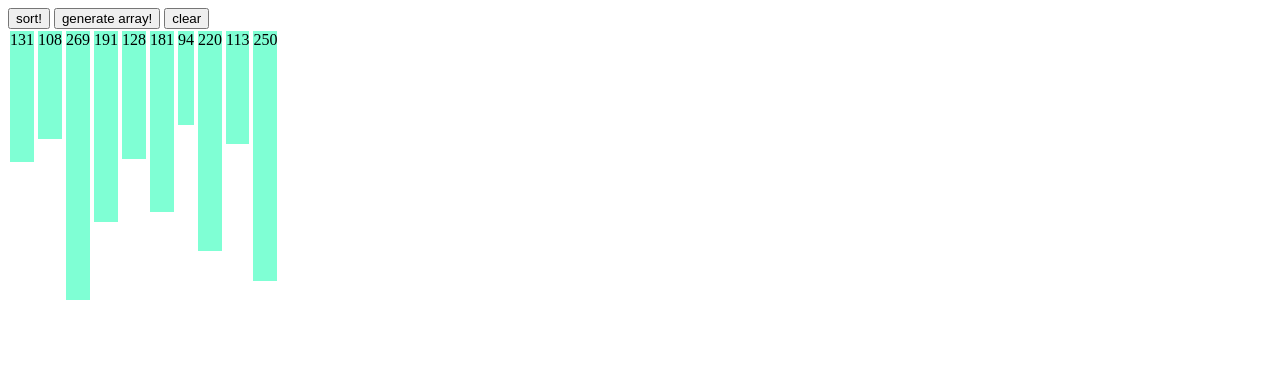
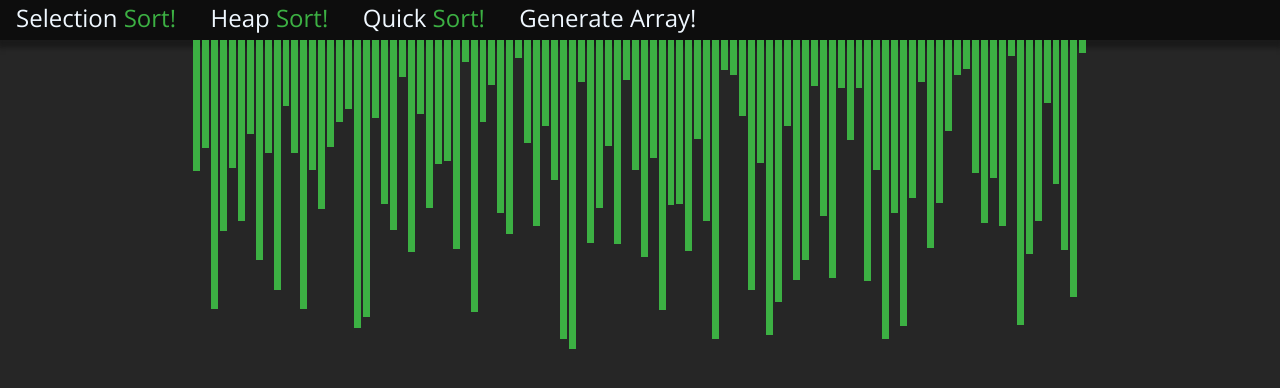
Before and after one commit to neilalden/sorting-visualization, a plain HTML site: page index.html in a window 1280 px wide. Drawn offline with nearby package versions, Linux system fonts and the light colour scheme.

Commit message:
Message (almost done)

```diff
--- a/index.css
+++ b/index.css
@@ -1,7 +1,42 @@
+body {
+	font-size: 10px;
+	background-color: #262626;
+	height: 100vh;
+	margin: 0;
+	padding: 0;
+	border: 0;
+}
+nav {
+	background-color: #0d0d0d;
+	box-shadow: 0 5px 5px 3px #1a1a1a;
+	width: 100vw;
+	height: 5vh;
+}
+span {
+	color: #3cb043;
+}
+.button {
+	font-family: "Open Sans", sans-serif;
+	font-size: 3vh;
+	background-color: transparent;
+	color: aliceblue;
+	border: none;
+	margin: 0 10px;
+	outline: none;
+	cursor: pointer;
+	transition: 0.2s;
+}
+.button:hover {
+	font-size: 3.1vh;
+}
 .arrayBar {
-	background-color: aquamarine;
-	margin: 2px;
+	background-color: #3cb043;
+	width: 2.5vw;
+	margin: 0 1px;
 	display: inline-block;
 }
-#comtainer {
+#container {
+	display: flex;
+	width: 70vw;
+	margin: 0 auto;
 }
--- a/index.html
+++ b/index.html
@@ -5,12 +5,22 @@
 		<meta name="viewport" content="width=device-width, initial-scale=1.0" />
 		<meta http-equiv="X-UA-Compatible" content="ie=edge" />
 		<link rel="stylesheet" href="index.css" />
+		<link rel="preconnect" href="https://fonts.gstatic.com" />
+		<link
+			href="https://fonts.googleapis.com/css2?family=Open+Sans&display=swap"
+			rel="stylesheet"
+		/>
 		<title>Sorting Visualization!</title>
 	</head>
 	<body>
-		<button id="quickSortBtn">sort!</button>
-		<button id="generateArrayBtn">generate array!</button>
-		<button id="clearBtn">clear</button>
+		<nav>
+			<button id="selectionSortBtn" class="button">
+				Selection <span>Sort!</span>
+			</button>
+			<button id="heapSortBtn" class="button">Heap <span>Sort!</span></button>
+			<button id="quickSortBtn" class="button">Quick <span>Sort!</span></button>
+			<button id="generateArrayBtn" class="button">Generate Array!</button>
+		</nav>
 		<div id="container"></div>
 	</body>
 	<script src="index.js"></script>
--- a/index.js
+++ b/index.js
@@ -1,22 +1,21 @@
 var ARRAY = [];
+const SIZE = 100;
 const CONTAINER = document.getElementById("container");
 
 //sort button
-const quickSortBtn = document.getElementById("quickSortBtn");
-quickSortBtn.addEventListener("click", () => {
-	sort();
+const selectionSortBtn = document.getElementById("selectionSortBtn");
+selectionSortBtn.addEventListener("click", () => {
+	selectionSort();
 });
 //generate button
 const generateArrayBtn = document.getElementById("generateArrayBtn");
 generateArrayBtn.addEventListener("click", () => {
+	clearDisplayArray();
 	ARRAY = [];
+
 	var arr = generateArray();
 	displayArray(CONTAINER, arr);
 });
-//clear button
-document
-	.getElementById("clearBtn")
-	.addEventListener("click", clearDisplayArray);
 //app onLoad
 window.onload = () => {
 	const arr = generateArray();
@@ -24,7 +23,8 @@ window.onload = () => {
 };
 
 function generateArray() {
-	const size = 10;
+	window.clearTimeout();
+	const size = SIZE;
 	for (let i = 0; i < size; i++) {
 		ARRAY.push(Math.floor(Math.random() * 300) + 10);
 	}
@@ -34,13 +34,8 @@ function generateArray() {
 function displayArray(CONTAINER, ARRAY) {
 	for (let i = 0; i < ARRAY.length; i++) {
 		CONTAINER.innerHTML +=
-			"<div id='" +
-			i +
-			"' class='arrayBar' style='height:" +
-			ARRAY[i] +
-			"px'>" +
-			ARRAY[i] +
-			"</div>";
+			"<div id='" + i + "' class='arrayBar' style='height:" + ARRAY[i] + "px'>";
+		("</div>");
 	}
 }
 
@@ -48,35 +43,62 @@ function clearDisplayArray() {
 	for (let i = 0; i < ARRAY.length; i++) {
 		document.getElementById(i).remove();
 	}
-	console.log(ARRAY);
 }
-function sort() {
+function selectionSort() {
 	for (let i = 0; i < ARRAY.length; i++) {
 		for (let j = 0; j < ARRAY.length; j++) {
 			setTimeout(() => {
 				if (ARRAY[i] > ARRAY[j]) {
+					animateSwap(i, j);
+				} else {
+				}
+			}, i * 50);
+		}
+	}
+}
+
+function animateSwap(i, j) {
+	const barI = document.getElementById(i);
+	//const barJ = document.getElementById(j);
+
+	barI.style.backgroundColor = "red";
+	//barJ.style.backgroundColor = "blue";
+
 	var temp = ARRAY[i];
 	ARRAY[i] = ARRAY[j];
 	ARRAY[j] = temp;
-					animate(i, j);
-				} else {
-					animate(i, j);
-				}
-			}, i * 1000);
-		}
-	}
+	clearDisplayArray();
+	displayArray(CONTAINER, ARRAY);
 	console.log(ARRAY);
 }
-
+function animateFinish() {
+	for (let i = 0; i < ARRAY.length; i++) {
+		const barI = document.getElementById(i);
+		setTimeout(() => {
+			barI.style.backgroundColor = "yellow";
+		}, i * 500);
+	}
+	console.log(ARRAY, "end");
+}
+/*
 function animate(indexI, indexJ) {
+	setTimeout(() => {
 		const barI = document.getElementById(indexI);
 		barI.style.backgroundColor = "red";
 		const barJ = document.getElementById(indexJ);
 		barJ.style.backgroundColor = "blue";
+
+		var temp = ARRAY[i];
+		ARRAY[i] = ARRAY[j];
+		ARRAY[j] = temp;
+
 		setTimeout(() => {
 			clearDisplayArray();
 			displayArray(CONTAINER, ARRAY);
 		}, indexI * 3000);
+	}, indexI * 1000);
+
 	console.log(ARRAY[indexI], ARRAY[indexJ]);
 	console.log(ARRAY);
 }
+*/
```
Lines whose indentation alone changed are shown as unchanged.
